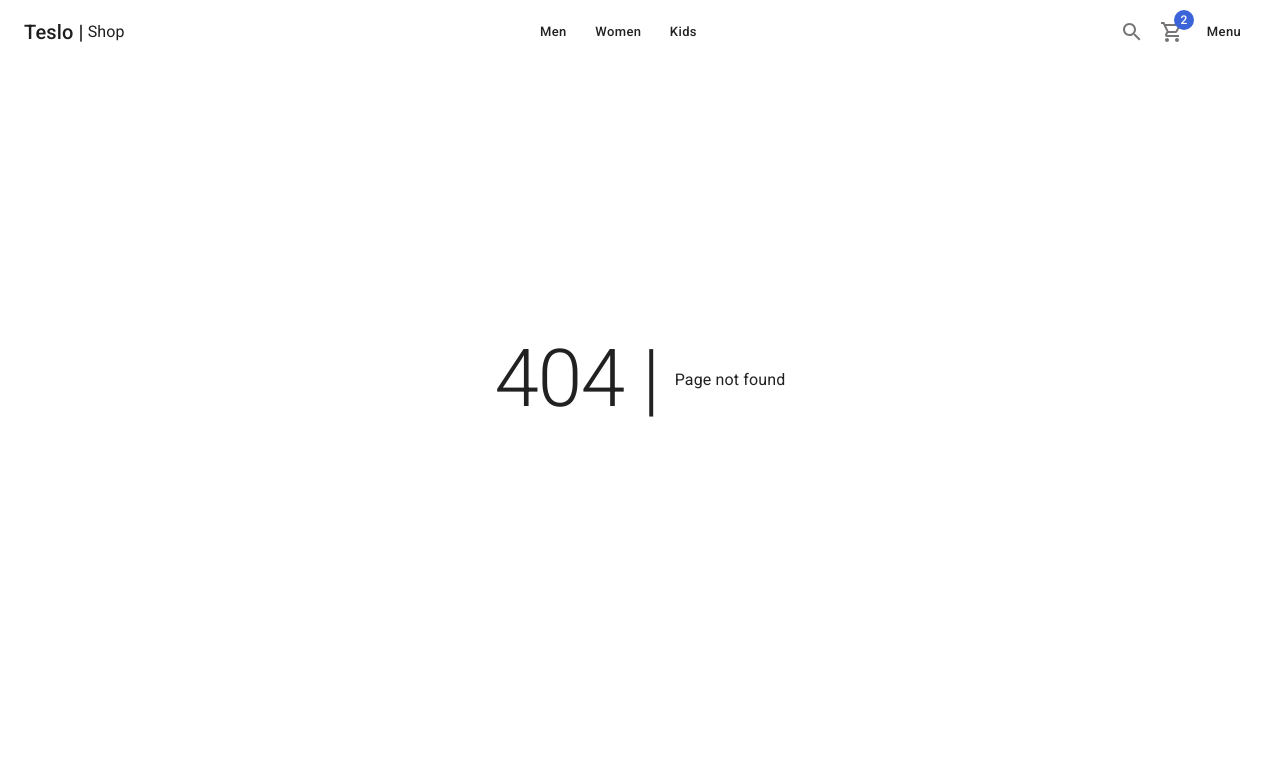
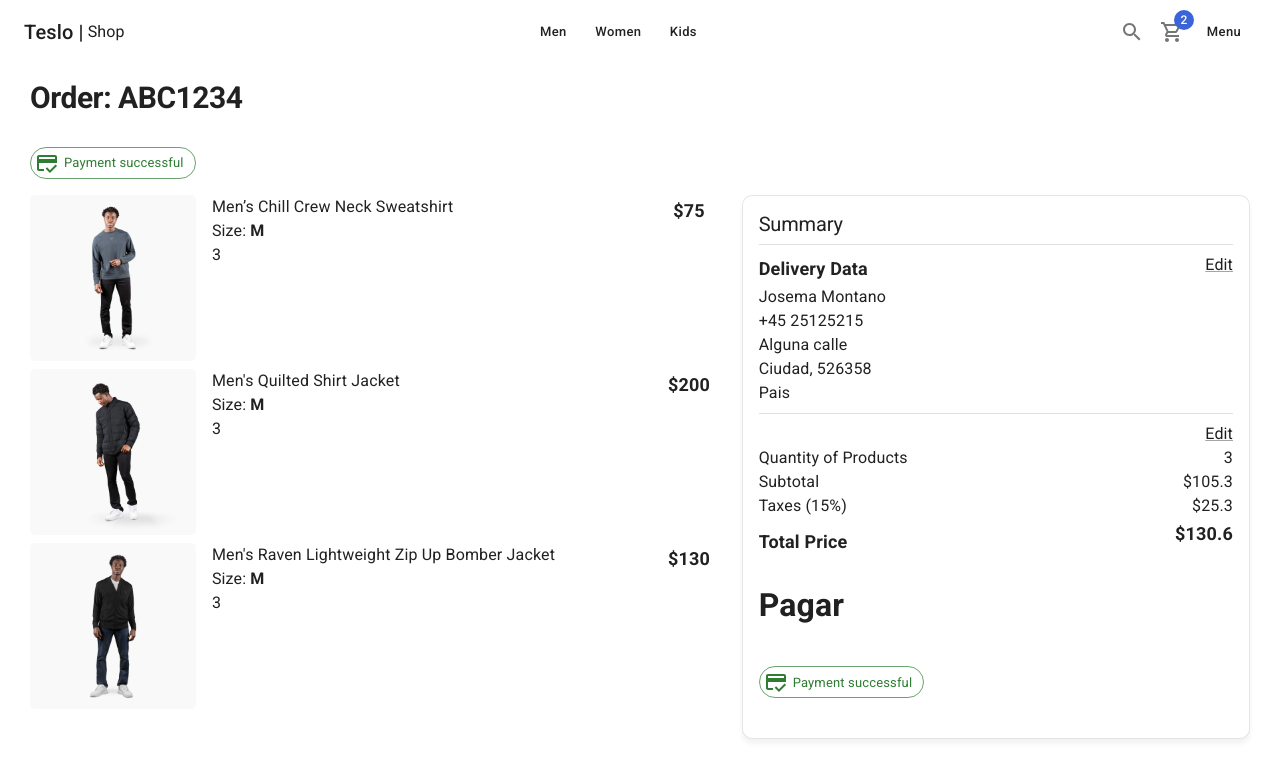
Before and after one commit to josemontano1996/teslo-shop, a Next.js app: page /orders/1 in a window 1280 px wide. Before the commit this address had no page. Shown: the top 778 px of the page. Built offline with nearby package versions, Linux system fonts and the light colour scheme.

Commit message:
added checkout pages

```diff
--- a/components/cart/CartList.tsx
+++ b/components/cart/CartList.tsx
@@ -22,7 +22,7 @@ export const CartList: FC<Props> = ({ editable }) => {
               <Link component='span'>
                 <CardActionArea>
                   <CardMedia
-                    image={`products/${product.images[0]}`}
+                    image={`/products/${product.images[0]}`}
                     component='img'
                     sx={{ borderRadius: '5px' }}
                   />
--- a/components/cart/OrderSummary.tsx
+++ b/components/cart/OrderSummary.tsx
@@ -21,7 +21,7 @@ export const OrderSummary = () => {
       <Grid item xs={6} display='flex' justifyContent='end'>
         <Typography>{`$${25.3}`}</Typography>
       </Grid>
-      <Grid item xs={6}>
+      <Grid item xs={6} sx={{mt:1}}>
         <Typography variant='subtitle1'>Total Price</Typography>
       </Grid>
       <Grid item xs={6} display='flex' justifyContent='end'>
--- a/pages/cart/index.tsx
+++ b/pages/cart/index.tsx
@@ -4,7 +4,7 @@ import { Box, Button, Card, CardContent, Divider, Grid, Typography } from '@mui/
 const CartPage = () => {
   return (
     <ShopLayout title='Cart' pageDescription='Shop shopping cart'>
-      <Typography variant='h1' component='h1'>
+      <Typography variant='h1' component='h1' sx={{mb:2}}>
         Cart
       </Typography>
       <Grid container>
--- /dev/null
+++ b/pages/orders/[id]/index.tsx
@@ -0,0 +1,92 @@
+import NextLink from 'next/link';
+import { CartList, OrderSummary, ShopLayout } from '@/components';
+import {
+  Typography,
+  Grid,
+  Card,
+  CardContent,
+  Divider,
+  Box,
+  Button,
+  Link,
+  Chip,
+} from '@mui/material';
+import { CreditCardOffOutlined, CreditScoreOutlined } from '@mui/icons-material';
+
+const OrderPage = () => {
+  return (
+    <ShopLayout title='Order 12361561 summary' pageDescription='Order summary'>
+      <Typography variant='h1' component='h1' sx={{ mb: 2 }}>
+        Order: ABC1234
+      </Typography>
+      {/*
+      <Chip
+        sx={{ my: 2 }}
+        label='Payment pending'
+        variant='outlined'
+        color='error'
+        icon={<CreditCardOffOutlined />}
+          /> */}
+      <Chip
+        sx={{ my: 2 }}
+        label='Payment successful'
+        variant='outlined'
+        color='success'
+        icon={<CreditScoreOutlined />}
+      />
+
+      <Grid container>
+        <Grid item xs={12} sm={7}>
+          <CartList editable={false} />
+        </Grid>
+        <Grid item xs={12} sm={5}>
+          <Card className='summary-card'>
+            <CardContent>
+              <Typography variant='h2'>Summary</Typography>
+
+              <Divider sx={{ my: 1 }} />
+              <Box display='flex' justifyContent='space-between'>
+                <Typography variant='subtitle1'>Delivery Data</Typography>
+                <NextLink href='/checkout/address'>
+                  <Link component='span' underline='always'>
+                    Edit
+                  </Link>
+                </NextLink>
+              </Box>
+              <Typography>Josema Montano</Typography>
+              <Typography>+45 25125215</Typography>
+              <Typography>Alguna calle</Typography>
+              <Typography>Ciudad, 526358</Typography>
+              <Typography>Pais</Typography>
+
+              <Divider sx={{ my: 1 }} />
+
+              <Box display='flex' justifyContent='end'>
+                <NextLink href='/cart'>
+                  <Link component='span' underline='always'>
+                    Edit
+                  </Link>
+                </NextLink>
+              </Box>
+              <OrderSummary />
+
+              <Box sx={{ mt: 3 }}>
+                {/* TODO pagar */}
+                <h1>Pagar</h1>
+                <Chip
+                  sx={{ my: 2 }}
+                  label='Payment successful'
+                  variant='outlined'
+                  color='success'
+                  icon={<CreditScoreOutlined />}
+                />
+              </Box>
+            </CardContent>
+          </Card>
+        </Grid>
+      </Grid>
+    </ShopLayout>
+  );
+};
+
+export default OrderPage;
```
Also changed, not shown: pages/checkout/address/index.tsx (added, +61 -0 lines), pages/checkout/summary/index.tsx (added, +59 -0 lines).
